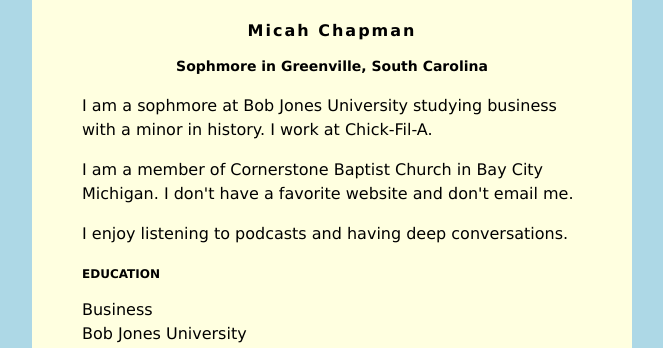
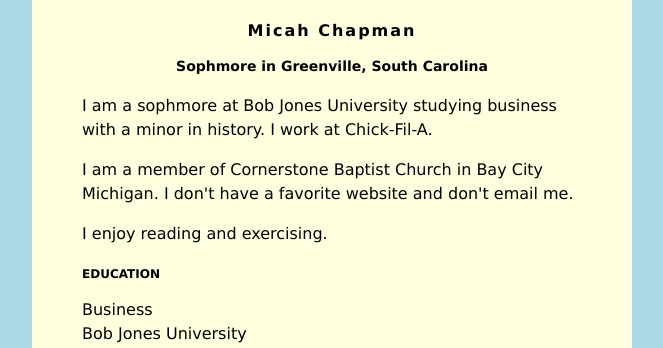
Before and after one commit to MicahTC504/MicahTC504.github.io, a plain HTML site: page index.html in a window 1280 px wide. Shown: the top 348 px of the page, without its empty margins (308-971 px from the left). Drawn offline with Linux system fonts and the light colour scheme.

Commit message:
Update hobbies from podcasts to reading and exercising

```diff
--- a/index.html
+++ b/index.html
@@ -39,7 +39,7 @@ h3 {
             I am a member of Cornerstone Baptist Church in Bay City Michigan. I don't have a favorite website and don't email me.
          </p>
          <p>
-            I enjoy listening to podcasts and having deep conversations.
+            I enjoy reading and exercising.
          </p>
         <h3>EDUCATION</h3>
         Business<br />
```
